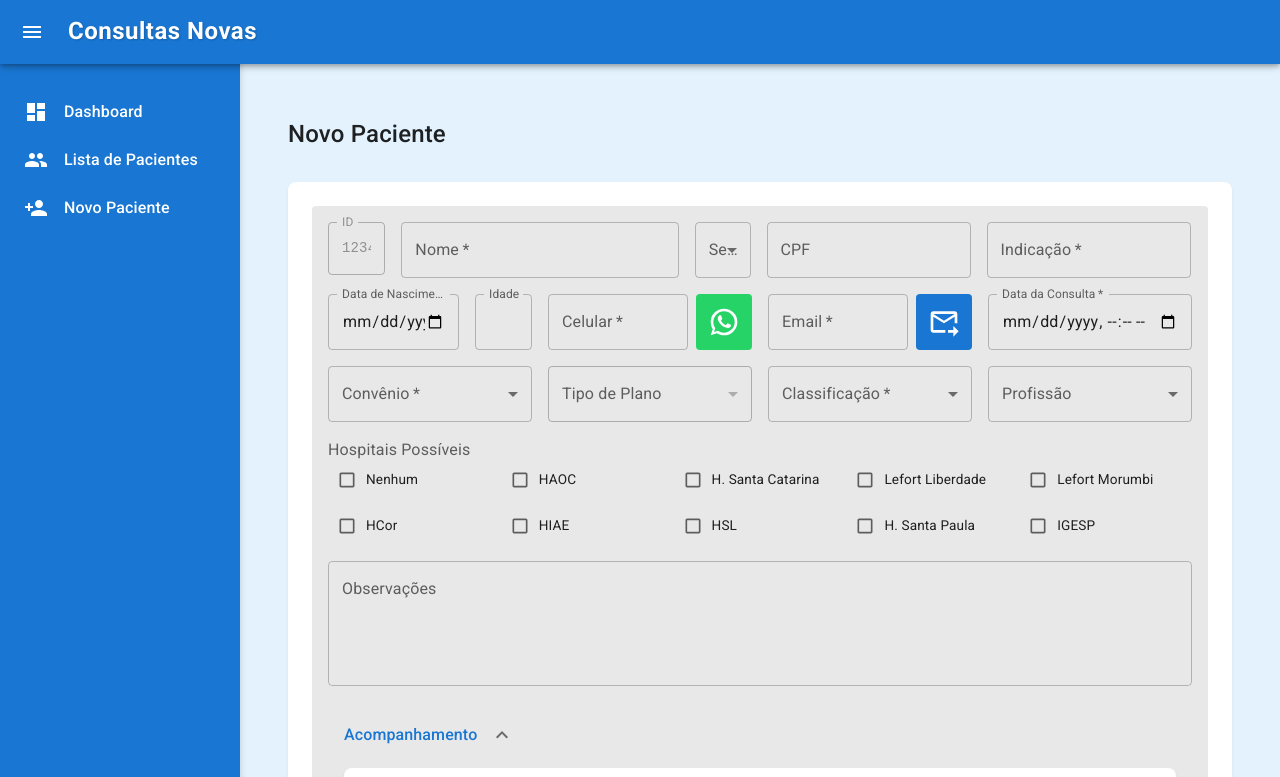
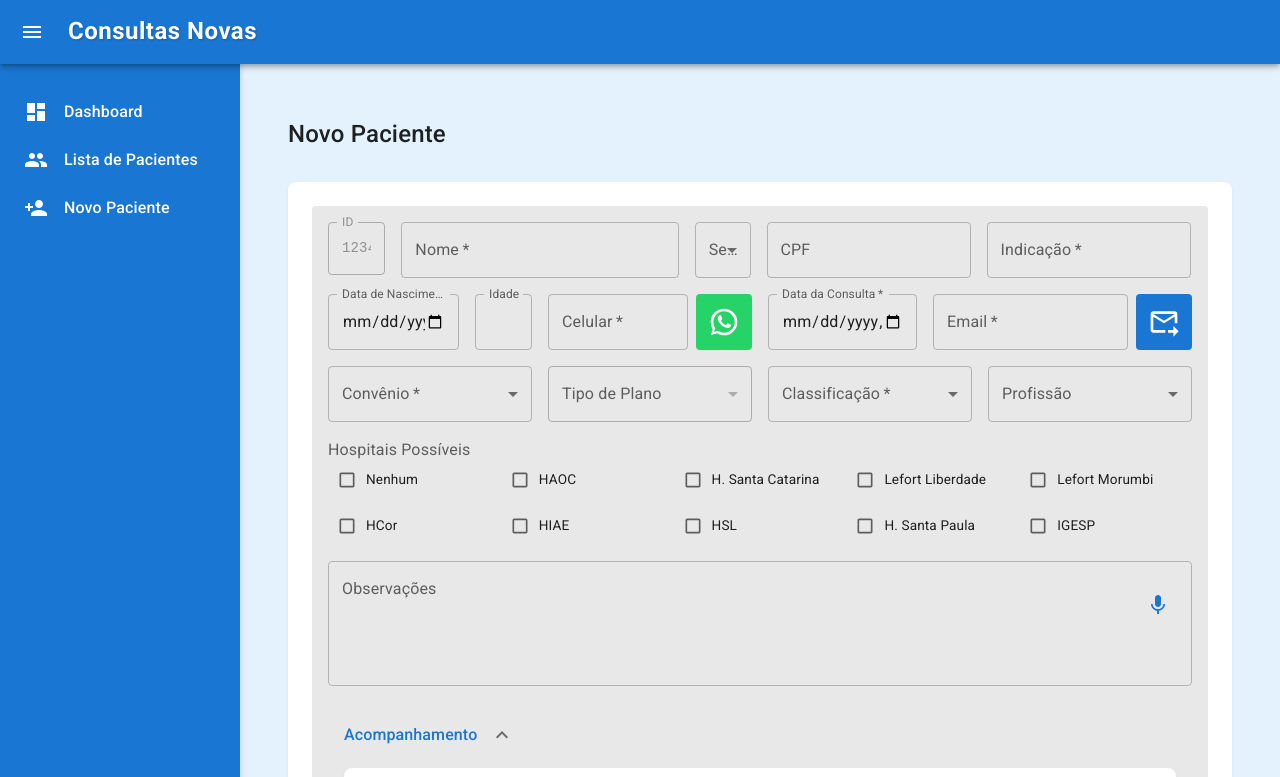
Before and after one commit to correalo/consultas-novas-AI, a React (Vite) app in the folder client/: page /patients/1 in a window 1280 px wide. Shown: the top 777 px of the page. Built offline with nearby package versions, Linux system fonts and the light colour scheme.

Commit message:
feat: melhorias no formulário do paciente
- Aumentado campo de email para sm={3.75}
- Adicionado timer de 2 segundos para encerrar gravação de voz automaticamente
- Melhorado gerenciamento de estado da gravação de voz
- Adicionada limpeza adequada dos recursos de gravação

```diff
--- a/client/src/pages/Patients/PatientForm.tsx
+++ b/client/src/pages/Patients/PatientForm.tsx
@@ -1,4 +1,4 @@
-import { useState } from 'react';
+import { useState, useEffect } from 'react';
 import {
   Box,
   Button,
@@ -23,6 +23,8 @@ import ForwardToInboxIcon from '@mui/icons-material/ForwardToInbox';
 import WhatsAppIcon from '@mui/icons-material/WhatsApp';
 import KeyboardArrowDownIcon from '@mui/icons-material/KeyboardArrowDown';
 import KeyboardArrowUpIcon from '@mui/icons-material/KeyboardArrowUp';
+import MicIcon from '@mui/icons-material/Mic';
+import MicOffIcon from '@mui/icons-material/MicOff';
 import { useNavigate, useParams } from 'react-router-dom';
 import { formatCPF, validateCPF } from '../../utils/cpfValidator';
 import { FollowUpTable } from '../../components/FollowUpTable/FollowUpTable';
@@ -420,6 +422,11 @@ export function PatientForm() {
 
   const [open, setOpen] = useState(true);
 
+  const [isListening, setIsListening] = useState(false);
+
+  const [recognition, setRecognition] = useState<any>(null);
+  const [silenceTimer, setSilenceTimer] = useState<any>(null);
+
   const calculateAge = (birthDate: string): string => {
     if (!birthDate) return '';
     const today = new Date();
@@ -576,6 +583,85 @@ export function PatientForm() {
     const normalizedProvider = provider.toLowerCase();
     return INSURANCE_SUBTYPES[normalizedProvider] || INSURANCE_SUBTYPES['default'];
   };
+
+  const formatDateTime = () => {
+    const now = new Date();
+    return now.toLocaleString('pt-BR', {
+      day: '2-digit',
+      month: '2-digit',
+      year: 'numeric',
+      hour: '2-digit',
+      minute: '2-digit'
+    });
+  };
+
+  const stopListening = () => {
+    setIsListening(false);
+    if (recognition) {
+      recognition.stop();
+    }
+    if (silenceTimer) {
+      clearTimeout(silenceTimer);
+      setSilenceTimer(null);
+    }
+  };
+
+  const startListening = () => {
+    if ('webkitSpeechRecognition' in window || 'SpeechRecognition' in window) {
+      setIsListening(true);
+
+      // @ts-ignore
+      const recognitionInstance = new (window.webkitSpeechRecognition || window.SpeechRecognition)();
+      setRecognition(recognitionInstance);
+
+      recognitionInstance.lang = 'pt-BR';
+      recognitionInstance.continuous = true;
+      recognitionInstance.interimResults = false;
+
+      recognitionInstance.onresult = (event: any) => {
+        const transcript = event.results[event.results.length - 1][0].transcript;
+        const dateTime = formatDateTime();
+        const formattedText = `[${dateTime}] ${transcript}`;
+
+        setFormData(prev => ({
+          ...prev,
+          observations: prev.observations ? `${prev.observations}\n${formattedText}` : formattedText
+        }));
+
+        // Reinicia o timer quando há fala
+        if (silenceTimer) {
+          clearTimeout(silenceTimer);
+        }
+        setSilenceTimer(setTimeout(() => {
+          stopListening();
+        }, 2000));
+      };
+
+      recognitionInstance.onerror = () => {
+        stopListening();
+      };
+
+      recognitionInstance.onend = () => {
+        stopListening();
+      };
+
+      recognitionInstance.start();
+    } else {
+      alert('Seu navegador não suporta reconhecimento de voz.');
+    }
+  };
+
+  // Limpa o timer e recognition quando o componente é desmontado
+  useEffect(() => {
+    return () => {
+      if (silenceTimer) {
+        clearTimeout(silenceTimer);
+      }
+      if (recognition) {
+        recognition.stop();
+      }
+    };
+  }, []);
 
   const handleSubmit = async (event: React.FormEvent<HTMLFormElement>) => {
     event.preventDefault();
@@ -738,7 +824,19 @@ export function PatientForm() {
                     </IconButton>
                   </div>
                 </Grid>
-                <Grid item xs={12} sm={3} sx={{ display: 'flex', gap: 1 }}>
+                <Grid item xs={12} sm={2.25}>
+                  <TextField
+                    required
+                    fullWidth
+                    type="datetime-local"
+                    label="Data da Consulta"
+                    name="consultationDate"
+                    value={formData.consultationDate}
+                    onChange={handleTextChange}
+                    InputLabelProps={{ shrink: true }}
+                  />
+                </Grid>
+                <Grid item xs={12} sm={3.75} sx={{ display: 'flex', gap: 1 }}>
                   <TextField
                     required
                     fullWidth
@@ -786,18 +884,6 @@ export function PatientForm() {
                       <ForwardToInboxIcon sx={{ fontSize: '2rem' }} />
                     </IconButton>
                   </div>
-                </Grid>
-                <Grid item xs={12} sm={3}>
-                  <TextField
-                    required
-                    fullWidth
-                    type="datetime-local"
-                    label="Data da Consulta"
-                    name="consultationDate"
-                    value={formData.consultationDate}
-                    onChange={handleTextChange}
-                    InputLabelProps={{ shrink: true }}
-                  />
                 </Grid>
 
                 {/* Terceira linha: Convênio, Tipo de Plano, Classificação */}
@@ -962,6 +1048,20 @@ export function PatientForm() {
                     fullWidth
                     multiline
                     rows={4}
+                    InputProps={{
+                      endAdornment: (
+                        <IconButton
+                          onClick={isListening ? stopListening : startListening}
+                          sx={{
+                            color: isListening ? 'error.main' : 'primary.main',
+                            alignSelf: 'flex-start',
+                            mt: 1
+                          }}
+                        >
+                          {isListening ? <MicOffIcon /> : <MicIcon />}
+                        </IconButton>
+                      ),
+                    }}
                     sx={{
                       '& .MuiInputBase-root': {
                         maxHeight: '200px',
```
